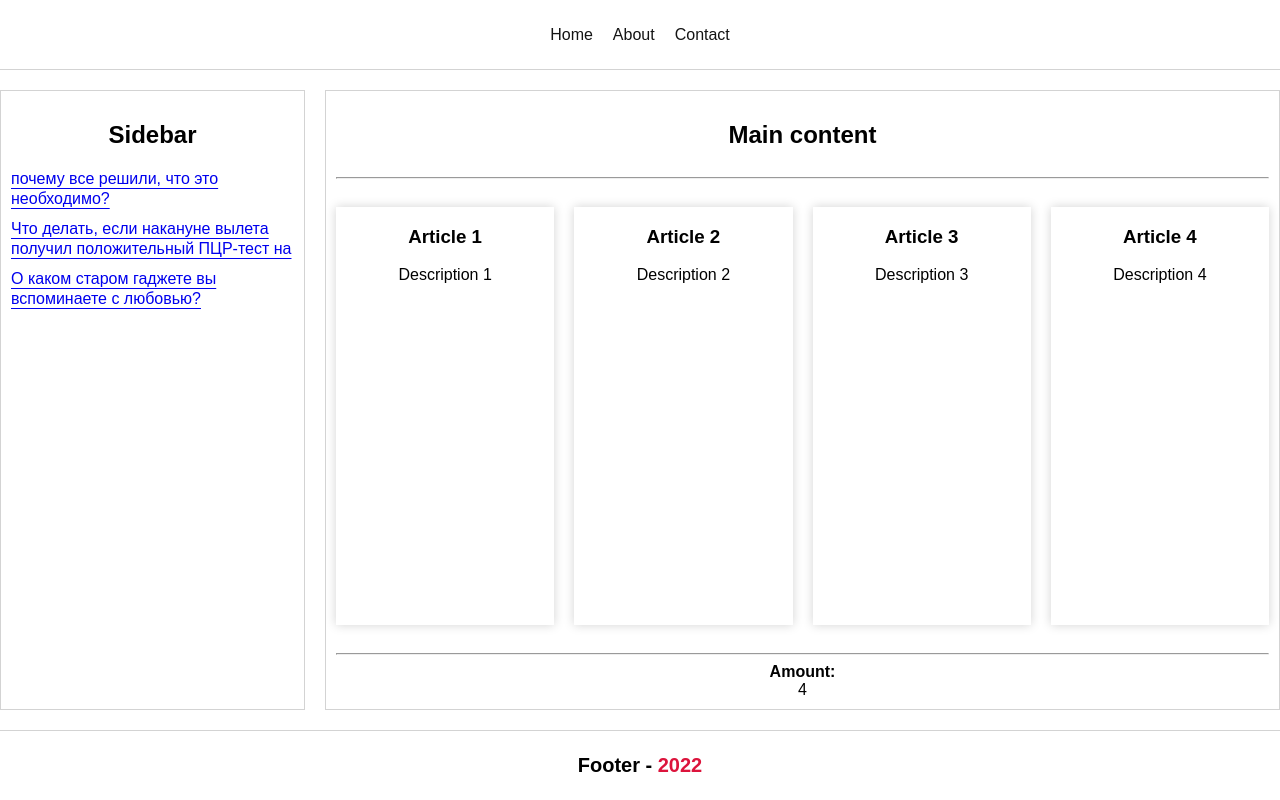
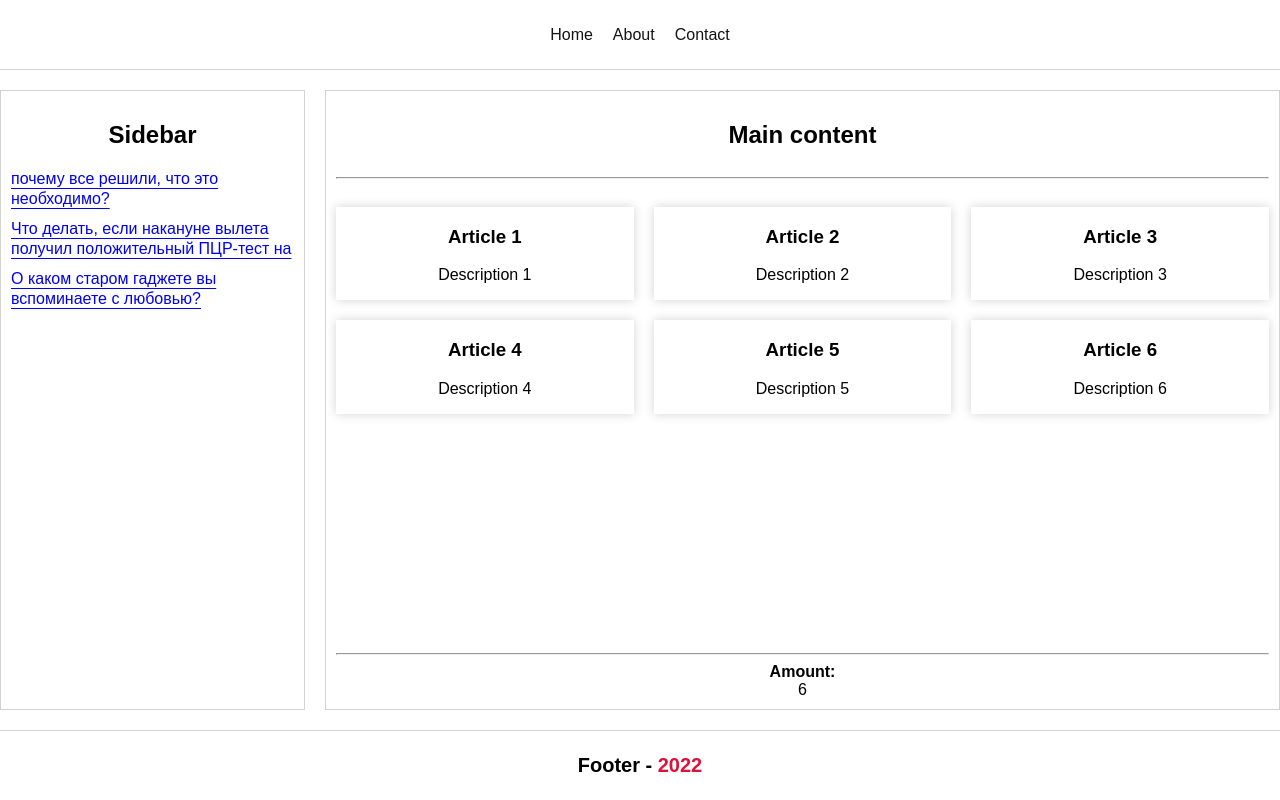
Before and after one commit to muhammadsalam/react-work, a React (Create React App) app: page / in a window 1280 px wide. Built offline with nearby package versions, Linux system fonts and the light colour scheme.

Commit message:
домашняя работа по react intense it

```diff
--- a/src/components/Aside/Aside.js
+++ b/src/components/Aside/Aside.js
@@ -1,39 +1,21 @@
+import { AsideLinks } from '../../data';
 import './Aside.css';
 
 export default function Aside () {
     const title = "Sidebar";
 
-    const list = [
-        {
-            text: "почему все решили, что это необходимо?",
-            path: "/blog/pochemu-vse-reshili-chto"
-        },
-        {
-            text:
-            "Что делать, если накануне вылета получил положительный ПЦР-тест на коронавирус",
-            path:
-            "/blog/chto-delat-esli-nakanune-vileta-poluchil-polojitelniy-pcrtest"
-        },
-        {
-            text: "О каком старом гаджете вы вспоминаете с любовью?",
-            path: "/blog/o-kakom-starom-gadjete-vi-vspominaete-s-lubovu"
-        }
-    ];
+    const list = AsideLinks.map((elem, index) => {
+        return (
+            <li key={index}>
+                <a href={elem.path}>{elem.text}</a>
+            </li>
+        );
+    });
 
     return (
         <aside className="aside">
             <h2>{title}</h2>
-            <ul>
-            <li>
-                <a href={list[0].path}>{list[0].text}</a>
-            </li>
-            <li>
-                <a href={list[1].path}>{list[1].text}</a>
-            </li>
-            <li>
-                <a href={list[2].path}>{list[2].text}</a>
-            </li>
-            </ul>
+            <ul>{list}</ul>
         </aside>
     );
 };
--- a/src/components/Header/Header.css
+++ b/src/components/Header/Header.css
@@ -4,15 +4,3 @@
     align-items: center;
     grid-column: 1 / 5;
 }
-
-.header-inner__nav {
-    display: flex;
-    justify-content: center;
-    align-items: center;
-    gap: 20px;
-}
-
-.header-inner__nav a {
-    text-decoration: none;
-    color: #141414;
-}
--- a/src/components/Header/Header.js
+++ b/src/components/Header/Header.js
@@ -1,20 +1,11 @@
 import './Header.css';
+import Navigation from './Navigation/Navigation';
 
 export default function Header () {
-    const links = [
-        { text: "Home", path: "/" },
-        { text: "About", path: "/About" },
-        { text: "Contact", path: "/Contact" }
-    ];
-
     return (
         <header className="header">
             <div className="header-inner container">
-            <nav className="header-inner__nav">
-                <a href={links[0].path}>{links[0].text}</a>
-                <a href={links[1].path}>{links[1].text}</a>
-                <a href={links[2].path}>{links[2].text}</a>
-            </nav>
+                <Navigation />
             </div>
         </header>
     );
--- /dev/null
+++ b/src/components/Header/Navigation/Navigation.css
@@ -0,0 +1,16 @@
+.header-inner__nav {
+    display: flex;
+    justify-content: center;
+    align-items: center;
+    gap: 20px;
+}
+
+.header-inner__nav a {
+    text-decoration: none;
+    color: #141414;
+    transition: color .3s ease-out;
+}
+
+.header-inner__nav a:hover {
+    color: crimson;
+}
--- /dev/null
+++ b/src/components/Header/Navigation/Navigation.js
@@ -0,0 +1,13 @@
+import './Navigation.css';
+import { NavigationLinks } from "../../../data";
+
+export default function Navigation () {
+
+    const list = NavigationLinks.map((elem, index) => <a key={index} href={elem.path}>{elem.text}</a> );
+
+    return (
+        <nav className="header-inner__nav">
+            {list}
+        </nav>
+    );
+};
--- a/src/components/Main/Main.css
+++ b/src/components/Main/Main.css
@@ -12,6 +12,7 @@
     gap: 20px;
     padding: 20px 0;
     flex-grow: 1;
+    align-content: start;
 }
 
 hr {
@@ -19,7 +20,7 @@ hr {
 }
 
 .main-grid__item {
-    min-width: 150px;
+    min-width: 250px;
     flex: 1 1 0;
     box-shadow: 0 0 10px lightgray;
 }
--- a/src/components/Main/Main.js
+++ b/src/components/Main/Main.js
@@ -1,39 +1,25 @@
 import './Main.css';
+import { MainItems } from '../../data';
 
 export default function Main () {
     const title = "Main content";
 
-    const items = [
-        { title: "Article 1", desc: "Description 1" },
-        { title: "Article 2", desc: "Description 2" },
-        { title: "Article 3", desc: "Description 3" },
-        { title: "Article 4", desc: "Description 4" }
-    ];
+    const list = MainItems.map((elem, index) => {
+        return (
+            <div key={index} className="main-grid__item">
+                <h3>{elem.title}</h3>
+                <p>{elem.desc}</p>
+            </div>
+        );
+    });
 
     return (
         <main className="main">
             <h2>{title}</h2>
             <hr />
-            <div className="main-grid">
-            <div className="main-grid__item">
-                <h3>{items[0].title}</h3>
-                <p>{items[0].desc}</p>
-            </div>
-            <div className="main-grid__item">
-                <h3>{items[1].title}</h3>
-                <p>{items[1].desc}</p>
-            </div>
-            <div className="main-grid__item">
-                <h3>{items[2].title}</h3>
-                <p>{items[2].desc}</p>
-            </div>
-            <div className="main-grid__item">
-                <h3>{items[3].title}</h3>
-                <p>{items[3].desc}</p>
-            </div>
-            </div>
+            <div className="main-grid">{list}</div>
             <hr />
-            <b>Amount: </b> {items.length}
+            <b>Amount: </b> {MainItems.length}
         </main>
     );
 };
--- /dev/null
+++ b/src/data.js
@@ -0,0 +1,29 @@
+export const NavigationLinks = [
+    { text: "Home", path: "/" },
+    { text: "About", path: "/About" },
+    { text: "Contact", path: "/Contact" }
+];
+
+export const AsideLinks = [
+    {
+        text: "почему все решили, что это необходимо?",
+        path: "/blog/pochemu-vse-reshili-chto",
+    },
+    {
+        text: "Что делать, если накануне вылета получил положительный ПЦР-тест на коронавирус",
+        path: "/blog/chto-delat-esli-nakanune-vileta-poluchil-polojitelniy-pcrtest",
+    },
+    {
+        text: "О каком старом гаджете вы вспоминаете с любовью?",
+        path: "/blog/o-kakom-starom-gadjete-vi-vspominaete-s-lubovu",
+    }
+];
+
+export const MainItems = [
+    { title: "Article 1", desc: "Description 1" },
+    { title: "Article 2", desc: "Description 2" },
+    { title: "Article 3", desc: "Description 3" },
+    { title: "Article 4", desc: "Description 4" },
+    { title: "Article 5", desc: "Description 5" },
+    { title: "Article 6", desc: "Description 6" },
+];
```
